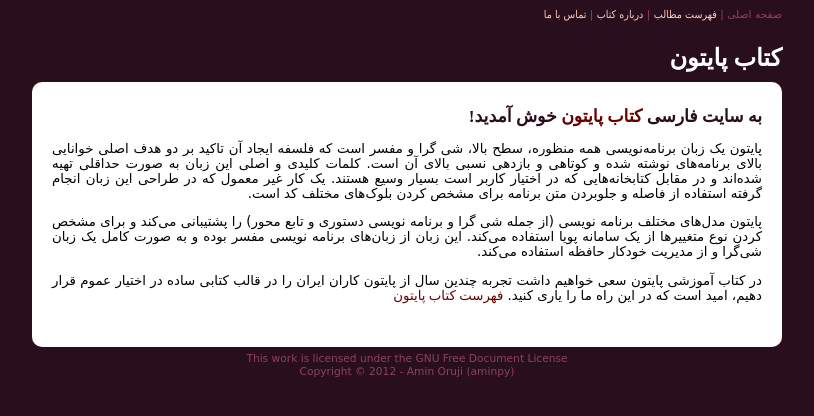
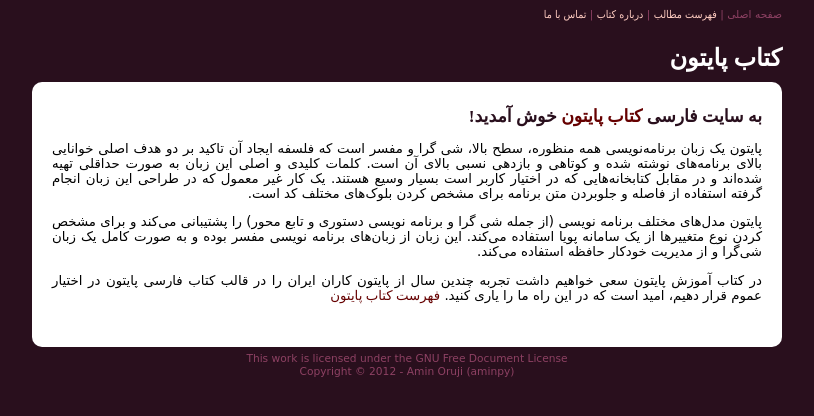
Before and after one commit to b3h74d/python.aminpy.com, a Django app: page / in a window 1280 px wide. Shown: the top 416 px of the page, without its empty margins (233-1047 px from the left). Run offline with Django 3.2, Linux system fonts and the light colour scheme; some libraries are stand-ins or nearby versions.

Commit message:
index content improved

```diff
--- a/templates/index.html
+++ b/templates/index.html
@@ -17,7 +17,7 @@
 		</p>
 
 		<p>
-در کتاب آموزشی پایتون سعی خواهیم داشت تجربه چندین سال از پایتون کاران ایران را در قالب کتابی ساده در اختیار عموم قرار دهیم، امید است که در این راه ما را یاری کنید.
+در کتاب آموزش پایتون سعی خواهیم داشت تجربه چندین سال از پایتون کاران ایران را در قالب کتاب فارسی پایتون در اختیار عموم قرار دهیم، امید است که در این راه ما را یاری کنید.
 <a class="content" href="/pythonbook/"><span style="font-family: b titr, b koodak; font-size: 10pt">فهرست کتاب پایتون</span></a>
 		</p>
 
```
